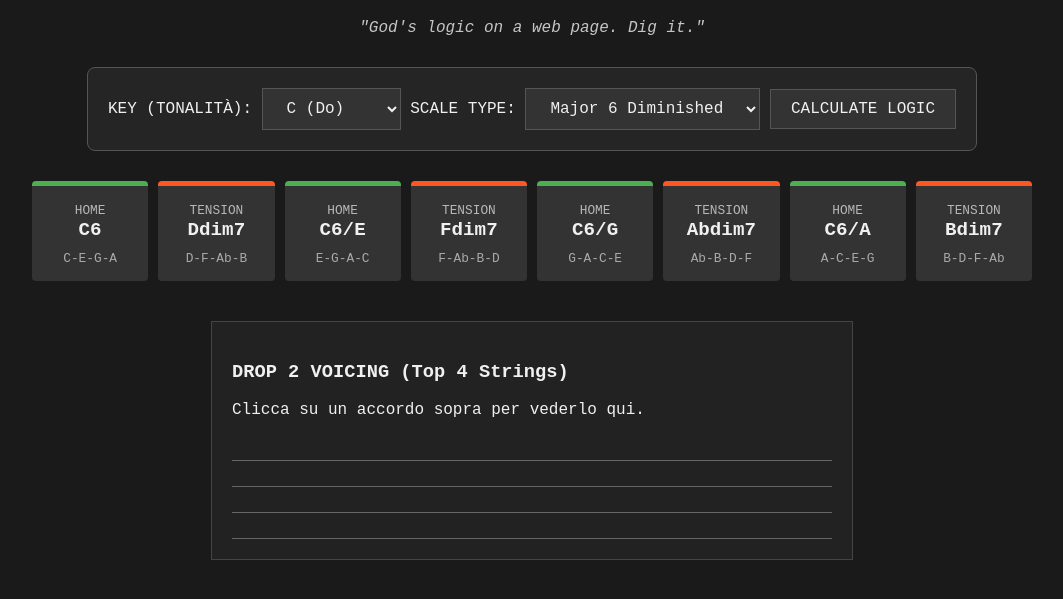
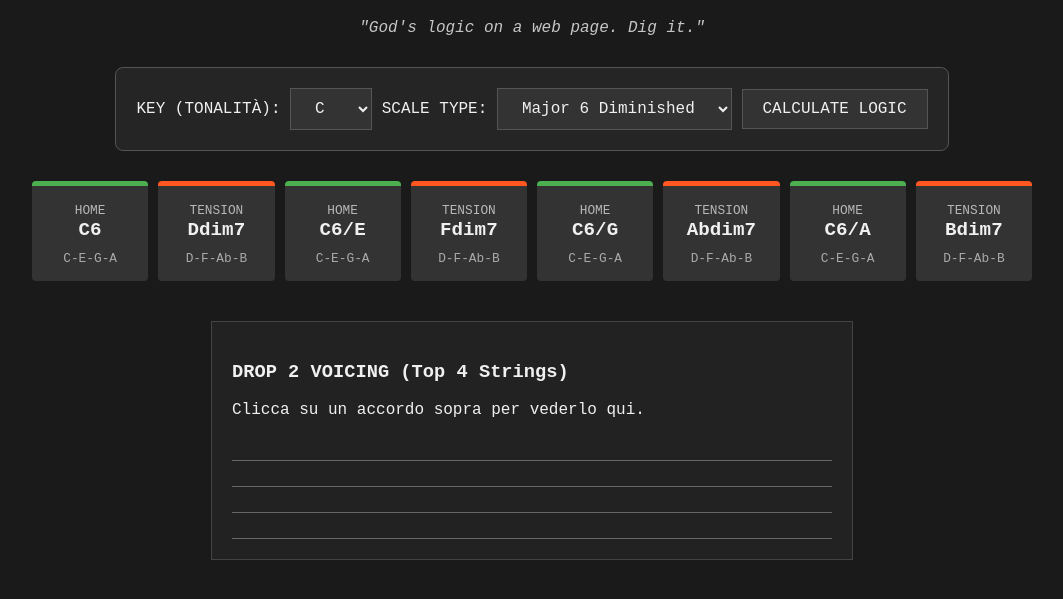
Before and after one commit to adolfodidio/GuitarTrainer, a plain HTML site: page BarryHarris.html in a window 1280 px wide. Shown: the part 83-682 px from the top of the page, without its empty margins (108-1171 px from the left). Drawn offline with Linux system fonts and the light colour scheme.

Commit message:
aggiunte tutte le altre tonalitàl

```diff
--- a/BarryHarris.html
+++ b/BarryHarris.html
@@ -125,10 +125,18 @@
     <div class="controls">
         <label>KEY (TONALITÀ): </label>
         <select id="keySelect">
-            <option value="C">C (Do)</option>
-            <option value="F">F (Fa)</option>
-            <option value="G">G (Sol)</option>
-            <option value="Bb">Bb (Sib)</option>
+            <option value="C">C</option>
+            <option value="Db">Db</option>
+            <option value="D">D</option>
+            <option value="Eb">Eb</option>
+            <option value="E">E</option>
+            <option value="F">F</option>
+            <option value="Gb">Gb</option>
+            <option value="G">G</option>
+            <option value="Ab">Ab</option>
+            <option value="A">A</option>
+            <option value="Bb">Bb</option>
+            <option value="B">B</option>
         </select>
 
         <label>SCALE TYPE: </label>
@@ -157,45 +165,86 @@
     <script>
         /* --- LOGICA BARRY HARRIS (JS) --- */
 
-        // Database musicale di base
-        const notes = ['C', 'Db', 'D', 'Eb', 'E', 'F', 'Gb', 'G', 'Ab', 'A', 'Bb', 'B'];
+        // Costanti Musicali
+        const NOTES_FLAT = ['C', 'Db', 'D', 'Eb', 'E', 'F', 'Gb', 'G', 'Ab', 'A', 'Bb', 'B'];
+        const NOTES_SHARP = ['C', 'C#', 'D', 'D#', 'E', 'F', 'F#', 'G', 'G#', 'A', 'A#', 'B'];
 
-        // Definizioni intervalli per le scale BH (Semitoni dalla tonica)
-        // Major 6 Dim: 0, 2, 4, 5, 7, 8 (b6), 9 (6), 11 (7) -> NO! Barry usa 8 note.
-        // Barry Major: 1, 2, 3, 4, 5, b6, 6, 7 (Diminuito prende il b6)
+        // Intervalli Scale Barry Harris (8 note)
+        const INTERVALS = {
+            major6: [0, 2, 4, 5, 7, 8, 9, 11], // 1, 2, 3, 4, 5, b6, 6, 7
+            minor6: [0, 2, 3, 5, 7, 8, 9, 11]  // 1, 2, b3, 4, 5, b6, 6, 7
+        };
 
-        // Semplifichiamo per la Demo in DO:
-        // C Major 6 Dim Scale: C, D, E, F, G, Ab, A, B
-        // Chords: C6, Ddim7, C6/E, Fdim7, C6/G, Abdim7, C6/A, Bdim7
+        // Forme di Riferimento in DO (C) - Drop 2 (Corde 1-2-3-4)
+        const REF_SHAPES = {
+            major6: [
+                { type: 'tonic', tab: [5,5,5,5], suffix: '6' },       // C6
+                { type: 'dim',   tab: [7,6,7,6], suffix: 'dim7' },    // Ddim7
+                { type: 'tonic', tab: [8,8,9,7], suffix: '6' },       // C6/E
+                { type: 'dim',   tab: [10,9,10,9], suffix: 'dim7' },  // Fdim7
+                { type: 'tonic', tab: [12,13,12,10], suffix: '6' },   // C6/G
+                { type: 'dim',   tab: [13,12,13,12], suffix: 'dim7' },// Abdim7
+                { type: 'tonic', tab: [15,17,14,14], suffix: '6' },   // C6/A
+                { type: 'dim',   tab: [16,15,16,15], suffix: 'dim7' } // Bdim7
+            ],
+            minor6: [
+                { type: 'tonic', tab: [5,4,5,5], suffix: 'm6' },      // Cm6
+                { type: 'dim',   tab: [7,6,7,6], suffix: 'dim7' },    // Ddim7
+                { type: 'tonic', tab: [8,8,8,7], suffix: 'm6' },      // Cm6/Eb
+                { type: 'dim',   tab: [10,9,10,9], suffix: 'dim7' },  // Fdim7
+                { type: 'tonic', tab: [11,10,12,10], suffix: 'm6' },  // Cm6/G
+                { type: 'dim',   tab: [13,12,13,12], suffix: 'dim7' },// Abdim7
+                { type: 'tonic', tab: [15,13,14,13], suffix: 'm6' },  // Cm6/A
+                { type: 'dim',   tab: [16,15,16,15], suffix: 'dim7' } // Bdim7
+            ]
+        };
 
-        const theoryData = {
-            'C': {
-                major6: [
-                    { name: 'C6', type: 'tonic', notes: 'C-E-G-A', tab: [5,5,5,5] },       // Pos 1
-                    { name: 'Ddim7', type: 'dim', notes: 'D-F-Ab-B', tab: [7,6,7,6] },    // Pos 2
-                    { name: 'C6/E', type: 'tonic', notes: 'E-G-A-C', tab: [8,8,9,7] },    // Pos 3
-                    { name: 'Fdim7', type: 'dim', notes: 'F-Ab-B-D', tab: [10,9,10,9] },  // Pos 4
-                    { name: 'C6/G', type: 'tonic', notes: 'G-A-C-E', tab: [12,13,12,10] },// Pos 5
-                    { name: 'Abdim7', type: 'dim', notes: 'Ab-B-D-F', tab: [13,12,13,12] },// Pos 6
-                    { name: 'C6/A', type: 'tonic', notes: 'A-C-E-G', tab: [15,17,14,14] }, // Pos 7 (Approssimato per drop2)
-                    { name: 'Bdim7', type: 'dim', notes: 'B-D-F-Ab', tab: [16,15,16,15] }  // Pos 8
-                ],
-                minor6: [
-                    { name: 'Cm6', type: 'tonic', notes: 'C-Eb-G-A', tab: [5,4,5,5] },      // Pos 1 (G bass)
-                    { name: 'Ddim7', type: 'dim', notes: 'D-F-Ab-B', tab: [7,6,7,6] },
-                    { name: 'Cm6/Eb', type: 'tonic', notes: 'Eb-G-A-C', tab: [8,8,8,7] },   // Pos 3 (A bass - approx)
-                    { name: 'Fdim7', type: 'dim', notes: 'F-Ab-B-D', tab: [10,9,10,9] },
-                    { name: 'Cm6/G', type: 'tonic', notes: 'G-A-C-Eb', tab: [11,10,12,10] }, // Pos 5 (C bass)
-                    { name: 'Abdim7', type: 'dim', notes: 'Ab-B-D-F', tab: [13,12,13,12] },
-                    { name: 'Cm6/A', type: 'tonic', notes: 'A-C-Eb-G', tab: [15,13,14,13] }, // Pos 7 (Eb bass)
-                    { name: 'Bdim7', type: 'dim', notes: 'B-D-F-Ab', tab: [16,15,16,15] }
-                ]
-            },
-            // Per la demo implementiamo solo C per non fare il codice troppo lungo
-            'F': { major6: [], minor6: [] },
-            'G': { major6: [], minor6: [] },
-            'Bb': { major6: [], minor6: [] }
-        };
+        function getNoteName(midiIndex, useSharps) {
+            const normalized = (midiIndex % 12 + 12) % 12;
+            return useSharps ? NOTES_SHARP[normalized] : NOTES_FLAT[normalized];
+        }
+
+        function generateChords(rootName, scaleType) {
+            let rootIndex = NOTES_FLAT.indexOf(rootName);
+            if (rootIndex === -1) rootIndex = NOTES_SHARP.indexOf(rootName);
+
+            // Euristica per diesis/bemolli
+            const useSharps = ['G', 'D', 'A', 'E', 'B', 'F#', 'C#'].includes(rootName);
+
+            const intervals = INTERVALS[scaleType];
+            const shapes = REF_SHAPES[scaleType];
+
+            return shapes.map((shape, step) => {
+                // 1. Calcola Nota della Scala
+                const scaleNoteIndex = rootIndex + intervals[step];
+                const scaleNoteName = getNoteName(scaleNoteIndex, useSharps);
+
+                // 2. Calcola Nome Accordo
+                let name = "";
+                if (shape.type === 'tonic') {
+                    const rootStr = getNoteName(rootIndex, useSharps);
+                    name = (step === 0) ? `${rootStr}${shape.suffix}` : `${rootStr}${shape.suffix}/${scaleNoteName}`;
+                } else {
+                    name = `${scaleNoteName}${shape.suffix}`;
+                }
+
+                // 3. Calcola Note (Toniche: 1,3,5,6 - Diminuite: 2,4,b6,7)
+                const indices = (shape.type === 'tonic') ? [0, 2, 4, 6] : [1, 3, 5, 7];
+                const notesList = indices.map(i => {
+                    return getNoteName(rootIndex + intervals[i], useSharps);
+                }).join('-');
+
+                // 4. Calcola Tablatura (Trasposizione)
+                let shift = rootIndex; // C=0
+                // Se l'accordo va troppo in alto (> tasto 19), abbassa di un'ottava
+                const maxFret = Math.max(...shape.tab);
+                if (maxFret + shift > 19) shift -= 12;
+
+                const tab = shape.tab.map(f => f + shift);
+
+                return { name, type: shape.type, notes: notesList, tab };
+            });
+        }
 
         function renderScale() {
             const key = document.getElementById('keySelect').value;
@@ -205,17 +254,7 @@
             // Pulisci
             container.innerHTML = '';
 
-            // Check se abbiamo i dati (nella demo c'è solo C)
-            if (key !== 'C') {
-                container.innerHTML = '<div style="grid-column: span 8; padding: 20px;">Hey cat, per questa demo ho codificato solo la tonalità di DO (C) per farti vedere come funziona la logica Drop 2. Seleziona C!</div>';
-                return;
-            }
-
-            const chords = theoryData[key][type];
-            if(!chords || chords.length === 0) {
-                 container.innerHTML = '<div style="grid-column: span 8;">Work in progress, man. Coming soon.</div>';
-                 return;
-            }
+            const chords = generateChords(key, type);
 
             // Genera le card
             chords.forEach((chord, index) => {
```
